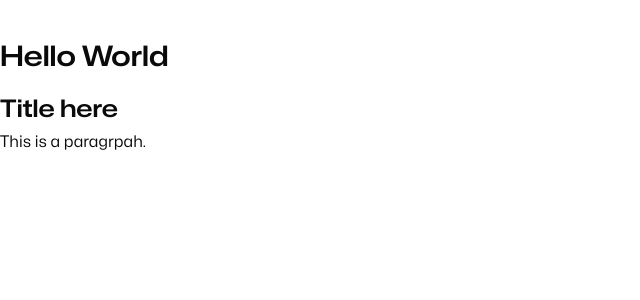
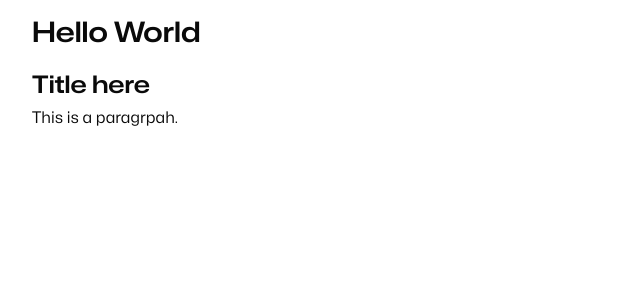
Before and after one commit to ed-full-stack-dev/blog-site, a Next.js app: page / in a window 1280 px wide. Shown: the top 300 px of the page, without its empty margins (0-640 px from the left). Built offline with nearby package versions, Linux system fonts and the light colour scheme.

Commit message:
directory and styles refactored

```diff
--- a/package.json
+++ b/package.json
@@ -10,6 +10,7 @@
     "prepare": "husky"
   },
   "dependencies": {
+    "clsx": "^2.1.1",
     "husky": "^9.1.7",
     "next": "15.5.4",
     "react": "19.1.0",
--- /dev/null
+++ b/src/app/components/Container.tsx
@@ -0,0 +1,17 @@
+import clsx from "clsx";
+
+type ContainerProps<T extends React.ElementType> = {
+  as?: T;
+  className?: string;
+  children: React.ReactNode;
+} & Omit<React.ComponentPropsWithoutRef<T>, 'as' | 'className' | 'children'>
+
+
+export function Container<T extends React.ElementType = 'div'>({as, className, children}:ContainerProps<T>){
+    const Component = as ?? 'div';
+    return(
+        <Component className={clsx('mx-auto max-w-7xl px-4 lg:px-8 w-full', className)}>
+            <div className="mx-auto max-w-2xl lg:max-w-none">{children}</div>
+        </Component>
+    )
+}
--- a/src/app/layout.tsx
+++ b/src/app/layout.tsx
@@ -14,7 +14,7 @@ export default function RootLayout({
 }>) {
   return (
     <html lang="en" className="h-full  text-base antialiased typography">
-      <body className="flex min-h-full flex-col" suppressHydrationWarning={true} >
+      <body className="flex  flex-col" suppressHydrationWarning={true} >
         {children}
       </body>
     </html>
--- a/src/app/page.tsx
+++ b/src/app/page.tsx
@@ -1,11 +1,14 @@
+import { Container } from "./components/Container"
 
 
 export default function Home() {
   return (
-    <div>
+    <Container as="main" className="" >
       <h1>Hello World</h1>
       <h2>Title here</h2>
       <p>This is a paragrpah.</p>
-    </div>
+
+    </Container>
+
   );
 }
--- a/src/app/styles/typography.css
+++ b/src/app/styles/typography.css
@@ -14,10 +14,10 @@
   --shiki-token-string-expression: var(--color-neutral-300);
   --shiki-token-punctuation: var(--color-neutral-400);
 
-  :where(.typography > *) {
-    margin-top: --spacing(6);
-    margin-bottom: --spacing(6);
-  }
+  /* :where(.typography > *) {
+    margin-top: --spacing(1);
+    margin-bottom: --spacing(1);
+  } */
 
   /* Headings */
   :where(h1) {
```
Also changed, not shown: 1 other file (tests, documents, lock files or other folders).
